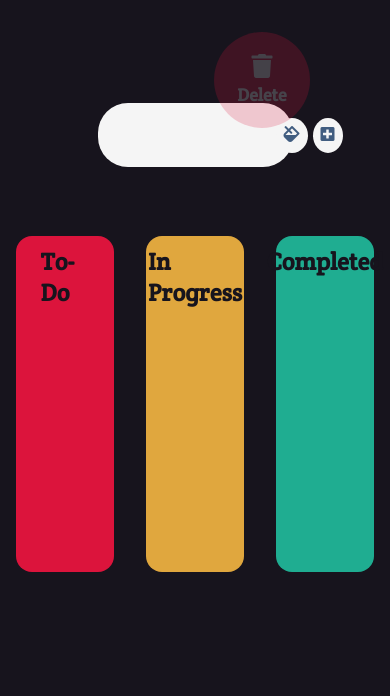
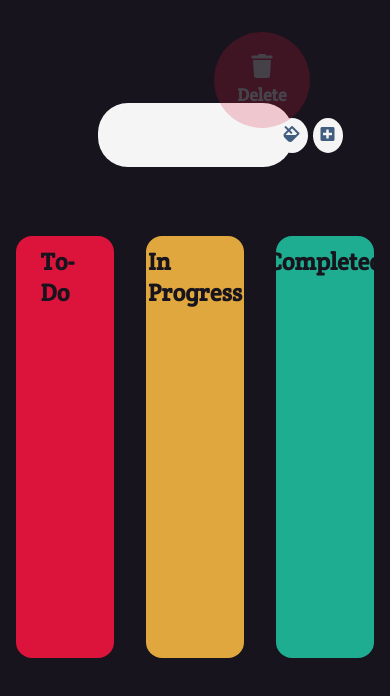
Before and after one commit to shayanaliz/todo-app, a plain HTML site: page index.html in a window 390 px wide. Shown: the part 118-814 px from the top of the page. Drawn offline with Linux system fonts and the light colour scheme.

Commit message:
responsive styling

```diff
--- a/style.scss
+++ b/style.scss
@@ -156,7 +156,7 @@ form button {
 .container-2,
 .container-3 {
   width: 28vw;
-  height: 21rem;
+  height: 50vh;
   margin: 1rem;
   border-radius: 1rem;
   position: relative;
```
Also changed, not shown: style.css, 1 other file.
